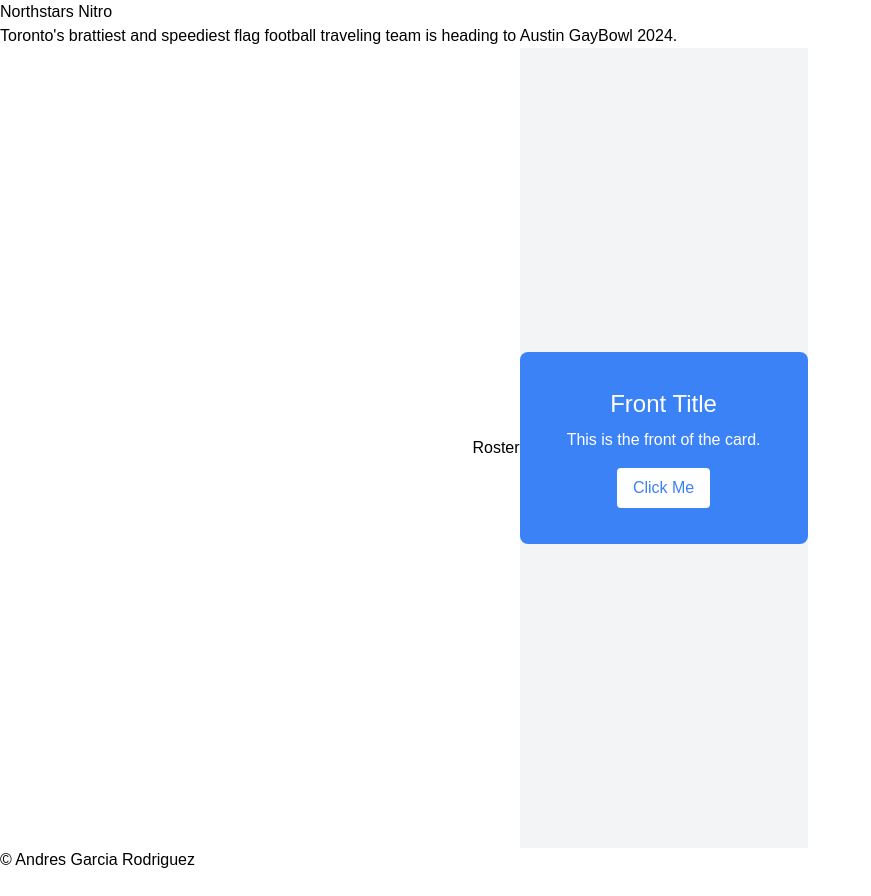
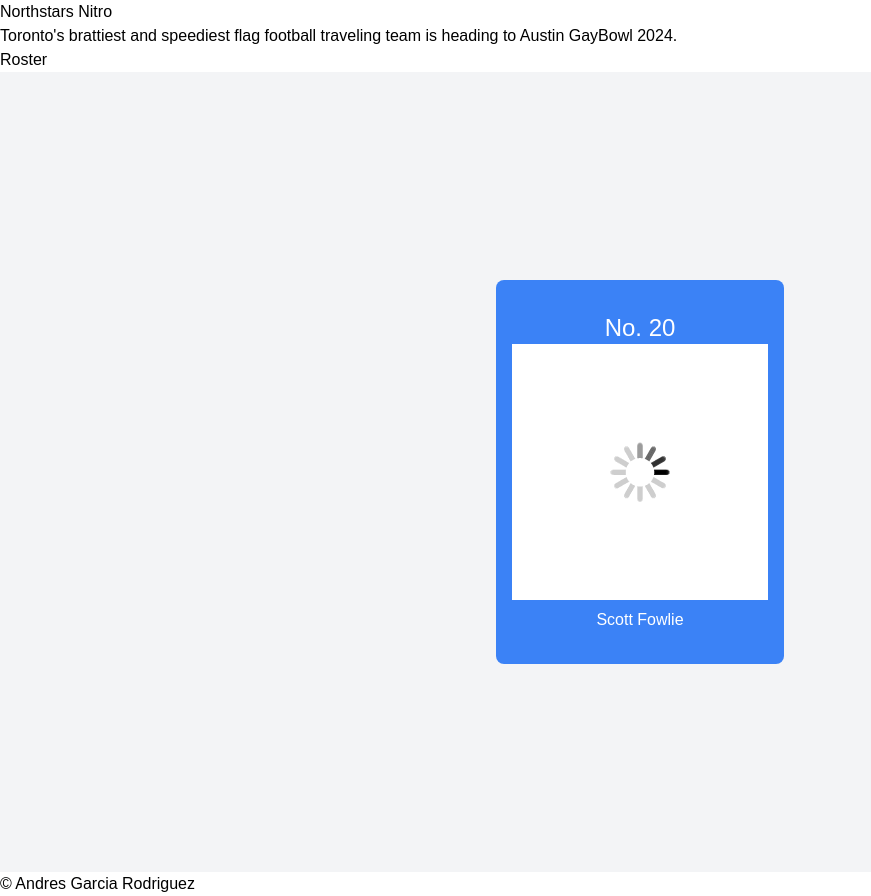
Before and after one commit to andresgr20/nitro, a React (Create React App) app in the folder nitro/: page / in a window 1280 px wide. Shown: the whole page, without its empty margins (0-871 px from the left). Before the commit the page ends 872 px from the top, so only its background shows below. Built offline with nearby package versions, Linux system fonts and the light colour scheme.

Commit message:
sample gif and skeleton

```diff
--- a/nitro/src/App.tsx
+++ b/nitro/src/App.tsx
@@ -13,11 +13,9 @@
     <div>
     Toronto's brattiest and speediest flag football traveling team is heading to Austin GayBowl 2024.
     </div>
-    <div className='flex justify-center items-center'>
-      Roster
+    Roster
     <div className='flex justify-center items-center h-screen bg-gray-100'>
       <Card/>
-    </div>
     </div>
     <div>
       © Andres Garcia Rodriguez
--- a/nitro/src/components/Card.tsx
+++ b/nitro/src/components/Card.tsx
@@ -1,5 +1,6 @@
-import React, { useState} from 'react';
+import { useState} from 'react';
 import '../css/Card.css';
+import sample from '../sample-gif.gif';
 
 export default function Card(){
     const [isFlipped,setIsFlipped] = useState(false);
@@ -10,17 +11,12 @@
 
     return (
         <div className="perspective-1000" onClick={handleFlip}>
-        <div className={`relative w-72 h-48 transition-transform duration-500 transform-style-preserve-3d ${isFlipped ? 'rotate-y-180' : ''}`}>
-          {/* Front Side */}
+        <div className={`relative w-72 h-96 transition-transform duration-500 transform-style-preserve-3d ${isFlipped ? 'rotate-y-180' : ''}`}>
           <div className="absolute w-full h-full flex flex-col items-center justify-center bg-blue-500 backface-hidden rounded-lg p-4">
-            <h2 className="text-white text-2xl">Front Title</h2>
-            <p className="text-white mt-2">This is the front of the card.</p>
-            <button className="mt-4 bg-white text-blue-500 py-2 px-4 rounded">
-              Click Me
-            </button>
+            <h2 className="text-white text-2xl">No. 20</h2>
+            <img src={sample} alt="Bit art of player"/>
+            <p className="text-white mt-2">Scott Fowlie</p>
           </div>
-
-          {/* Back Side */}
           <div className="absolute w-full h-full flex flex-row items-center justify-around bg-green-500 backface-hidden rotate-y-180 rounded-lg p-4">
             <div className="text-white">
               <h2 className="text-2xl">Back Title</h2>
@@ -28,7 +24,7 @@
             </div>
             <div>
               <button className="bg-white text-green-500 py-2 px-4 rounded">
-                Learn More
+                Socials
               </button>
             </div>
           </div>
```
Also changed, not shown: nitro/src/sample-gif.gif (added).
